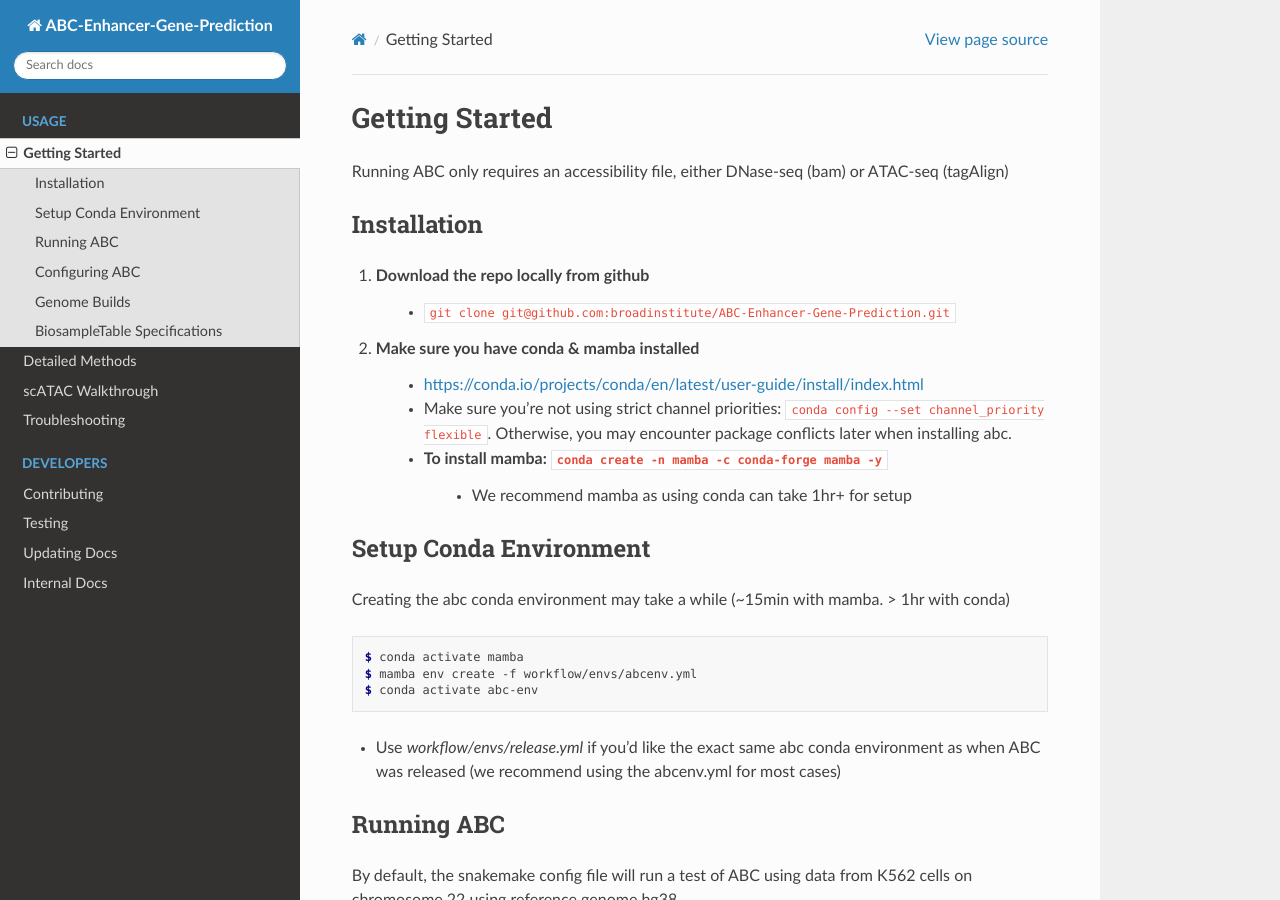
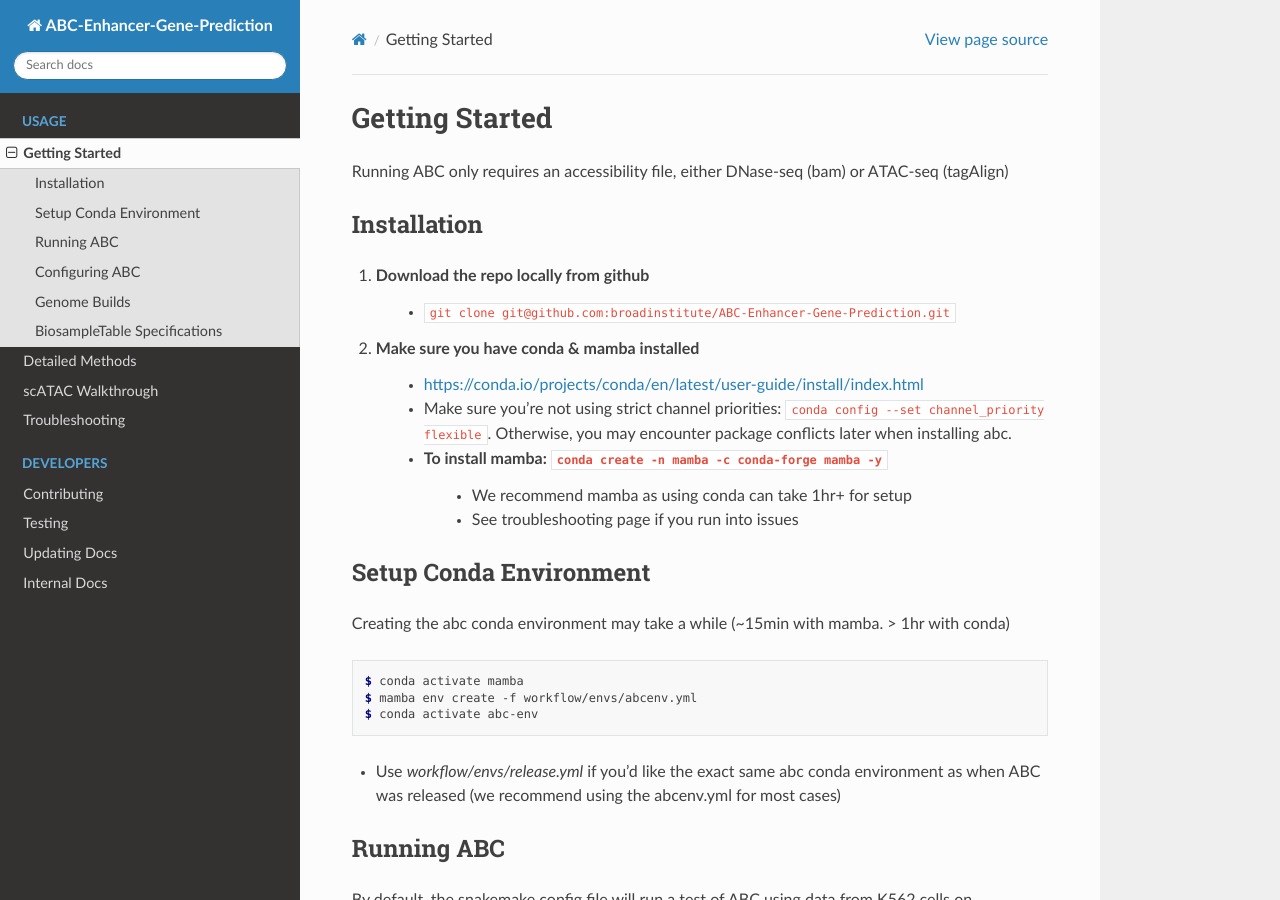
Before and after one commit to broadinstitute/ABC-Enhancer-Gene-Prediction, a Sphinx documentation site: the page built from docs/usage/getting_started.rst, in a window 1280 px wide and 900 px high. Built offline with Sphinx 7.4.7 and the Read the Docs theme 2.0.0, drawn with Linux system fonts in a browser that asks for light colours.

Commit message:
Update getting_started.rst

```diff
--- a/docs/usage/getting_started.rst
+++ b/docs/usage/getting_started.rst
@@ -15,6 +15,7 @@ Installation
 	- Make sure you're not using strict channel priorities: ``conda config --set channel_priority flexible``. Otherwise, you may encounter package conflicts later when installing abc.
 	- To install mamba: ``conda create -n mamba -c conda-forge mamba -y``
 		- We recommend mamba as using conda can take 1hr+ for setup
+		- See troubleshooting page if you run into issues
 
 
 Setup Conda Environment
```
